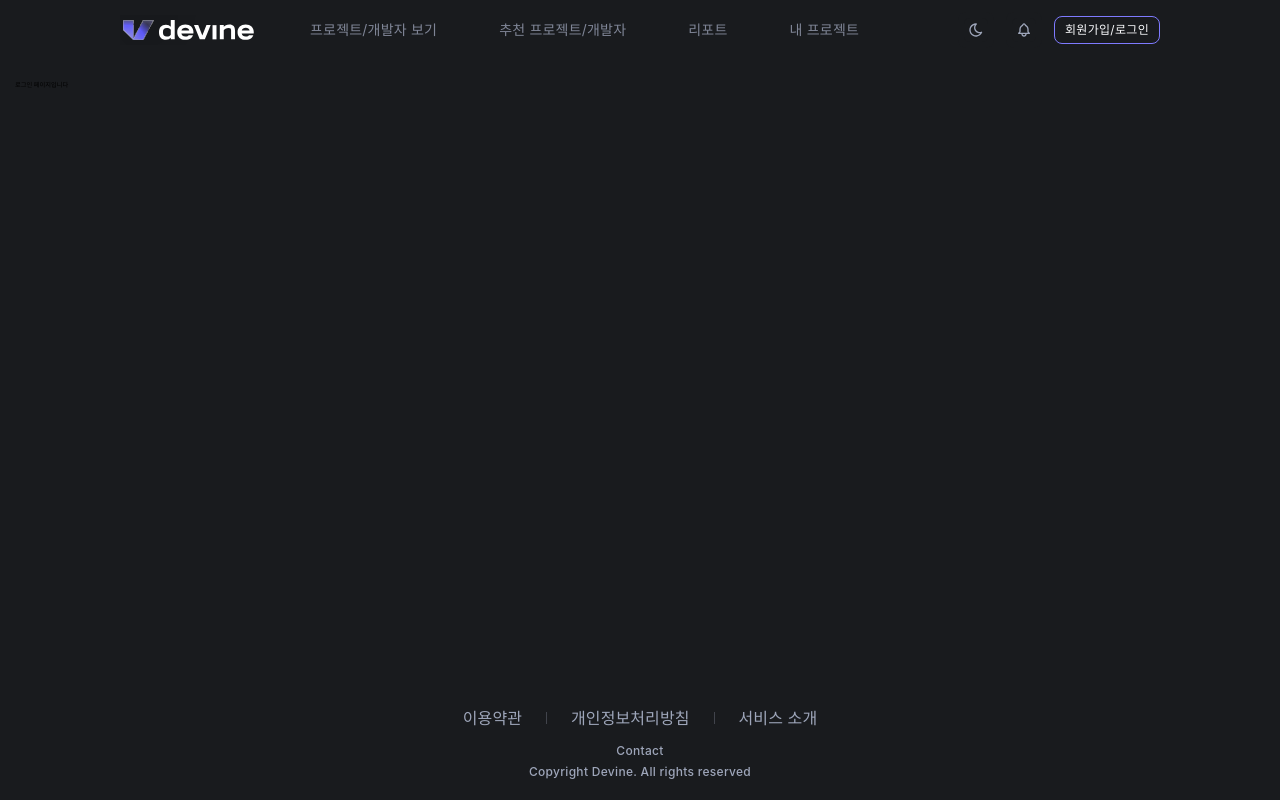
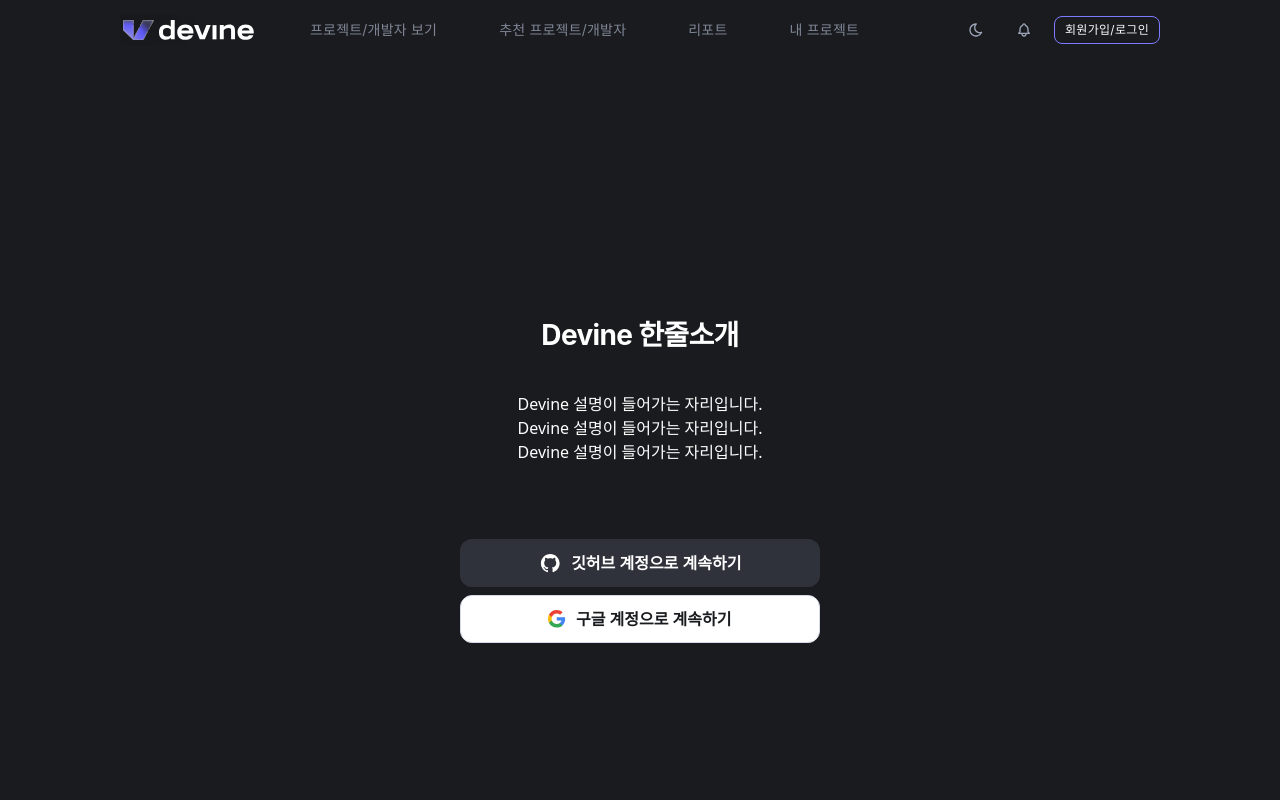
Before and after one commit to DeVine-2025/DeVine_FrontEnd, a React (Vite) app: page /login in a window 1280 px wide. Shown: the top 800 px of the page. Built offline with nearby package versions, Linux system fonts and the light colour scheme; a web font is replaced by a local one.

Commit message:
design: 로그인 페이지 UI 구성 및 auth 토큰 적용

```diff
--- a/src/pages/login/login-page.tsx
+++ b/src/pages/login/login-page.tsx
@@ -1,5 +1,37 @@
+import GithubIcon from '@assets/icons/github.svg?react';
+import GoogleIcon from '@assets/icons/google.svg?react';
+
 const LoginPage = () => {
-  return <div>로그인 페이지입니다</div>;
+  return (
+    <div className="bg-[var(--color-auth-bg)] text-[var(--color-auth-text)]">
+      <main className="mx-auto flex min-h-screen max-w-[1200px] flex-col items-center justify-center px-6 text-center">
+        <h1 className="Title2 font-bold text-[var(--color-auth-text)]">Devine 한줄소개</h1>
+        <p className="mt-15 max-w-[600px] text-[16px] leading-[24px] text-[var(--color-auth-desc)]">
+          Devine 설명이 들어가는 자리입니다.
+          <br />
+          Devine 설명이 들어가는 자리입니다.
+          <br />
+          Devine 설명이 들어가는 자리입니다.
+        </p>
+        <div className="mt-30 flex w-[360px] flex-col gap-3 font-semibold text-[16px]">
+          <button
+            type="button"
+            className="flex h-[48px] w-full items-center justify-center gap-4 rounded-[12px] px-4 whitespace-nowrap bg-[var(--color-auth-btn-dark-bg)] text-[var(--color-auth-btn-dark-text)]"
+          >
+            <GithubIcon className="h-9 w-9" aria-hidden="true" />
+            깃허브 계정으로 계속하기
+          </button>
+          <button
+            type="button"
+            className="flex h-[48px] w-full items-center justify-center gap-4 rounded-[12px] px-4 whitespace-nowrap bg-[var(--color-auth-btn-light-bg)] text-[var(--color-auth-btn-light-text)] border border-[var(--color-auth-btn-light-border)]"
+          >
+            <GoogleIcon className="h-7 w-7" aria-hidden="true" />
+            구글 계정으로 계속하기
+          </button>
+        </div>
+      </main>
+    </div>
+  );
 };
 
 export default LoginPage;
```
